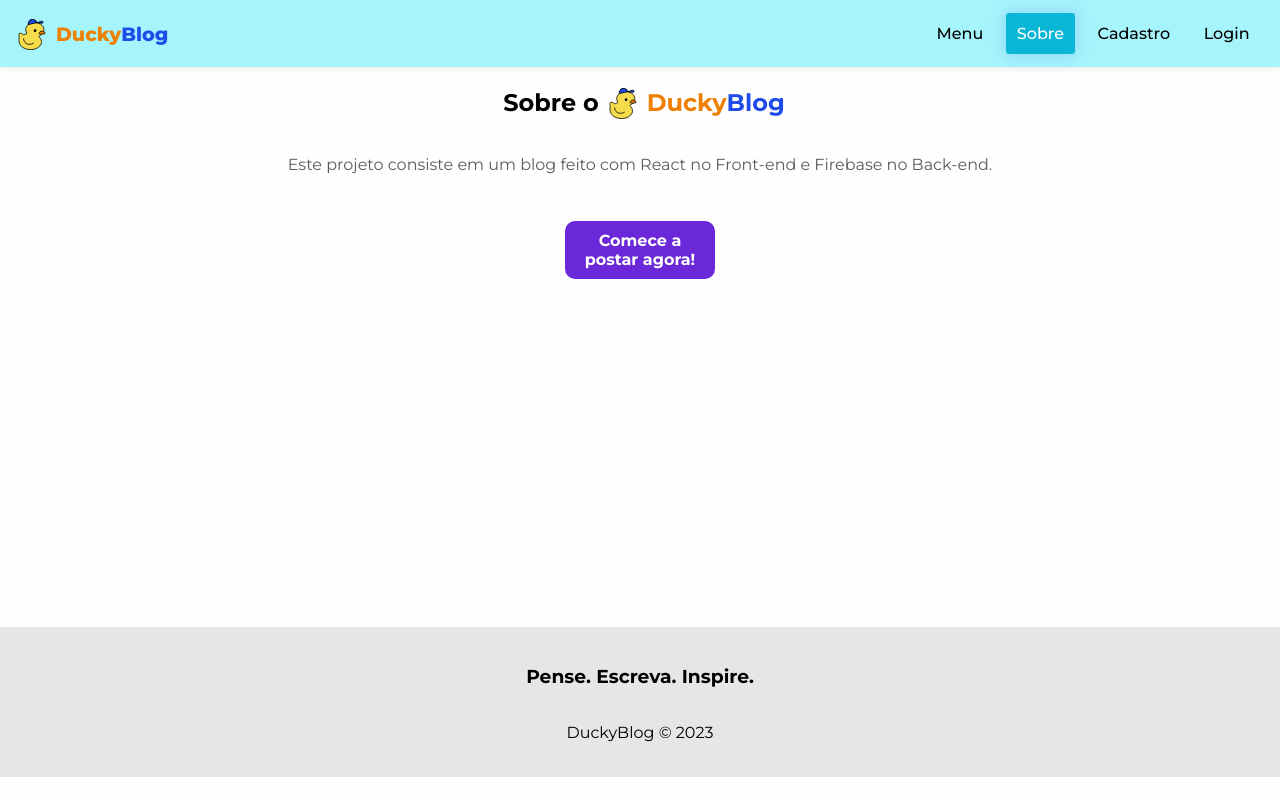
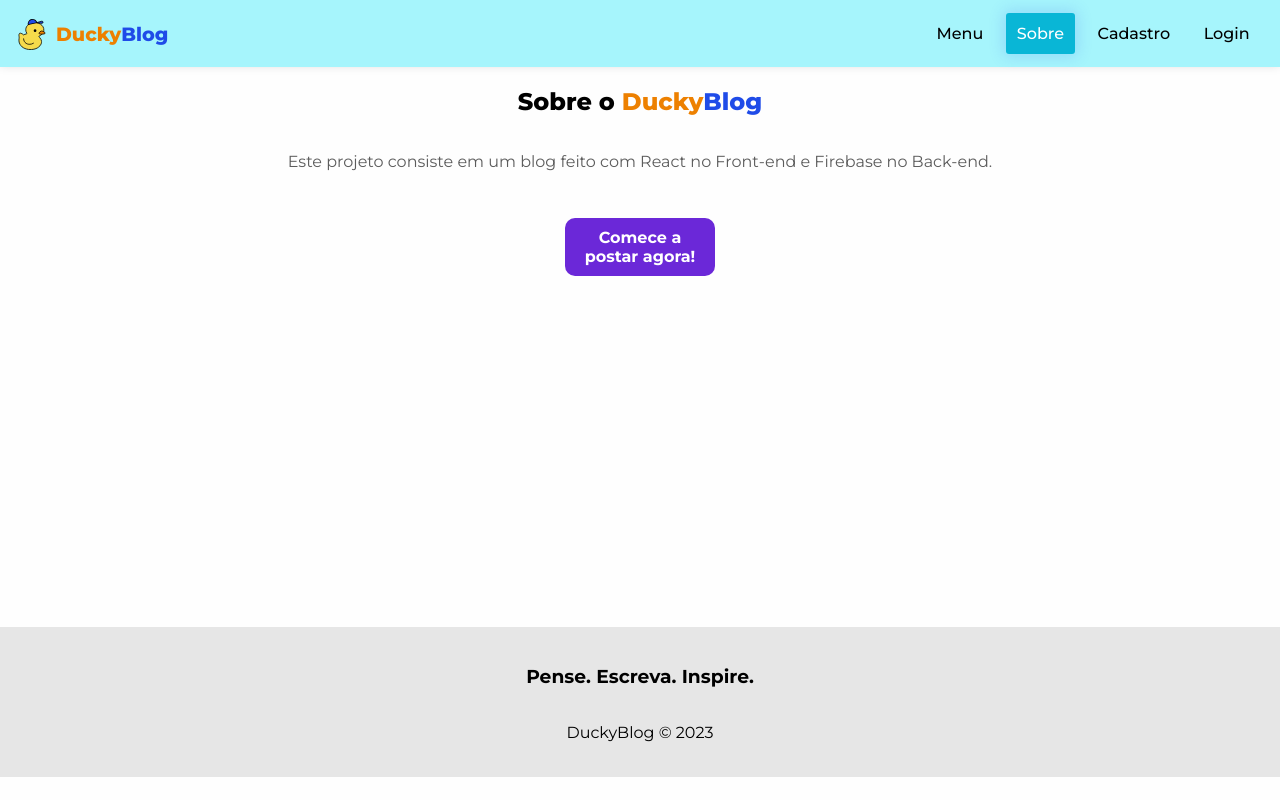
Before and after one commit to BiaBiruka/DuckyBlog, a React (Create React App) app: page /sobre in a window 1280 px wide. Built offline with nearby package versions, Linux system fonts and the light colour scheme; no server answers.

Commit message:
Visual changes

```diff
--- a/src/pages/About/About.js
+++ b/src/pages/About/About.js
@@ -5,13 +5,12 @@ import { Link } from "react-router-dom";
 const About = () => {
   return (
     <div className={styles.aboutPage}>
-      <div className={styles.logo}>
-        <h2>
-          <span className={styles.sobre}>Sobre o</span>
-          <img src="/ducky.svg" alt="DuckyBlog logo" />
-          Ducky<span className={styles.blog}>Blog</span>
-        </h2>
-      </div>
+      <h2 className={styles.title}>
+        <span>
+          Sobre o <span className={styles.ducky}>Ducky</span>
+          <span className={styles.blog}>Blog</span>
+        </span>
+      </h2>
 
       <p>
         Este projeto consiste em um blog feito com React no Front-end e Firebase
--- a/src/pages/About/About.module.css
+++ b/src/pages/About/About.module.css
@@ -5,17 +5,12 @@
   align-items: center;
 }
 
-.logo {
-  display: flex;
+.title {
   font-weight: 800;
-  color: #ed8000;
-  margin-left: 0.5rem;
 }
 
-.logo img {
-  width: 2rem;
-  height: 2rem;
-  margin: 0 0.5rem;
+.ducky {
+  color: #ed8000;
 }
 
 .blog {
```
